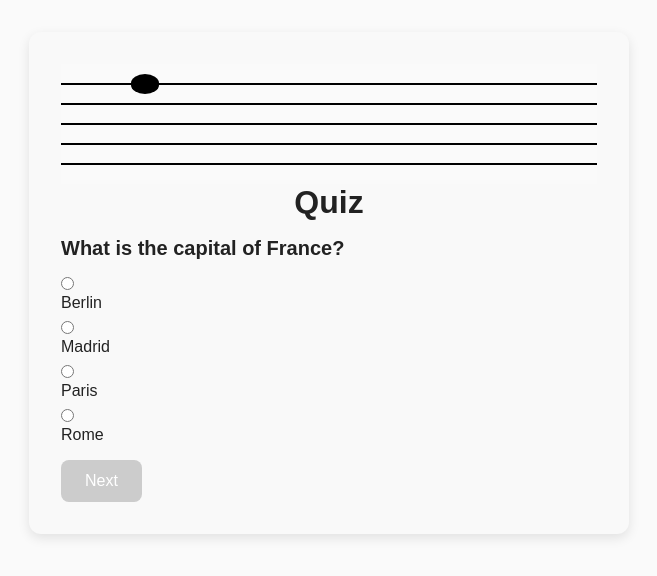
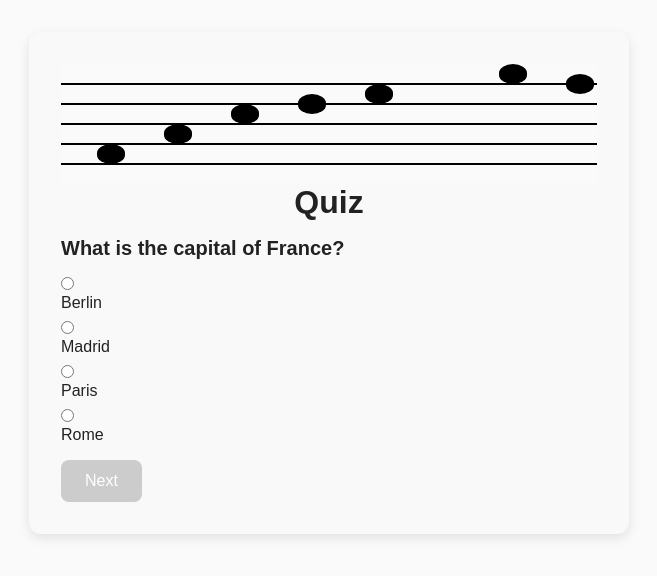
Before and after one commit to w-gluza/ghostnote, a Next.js app: page /quiz in a window 1280 px wide. Shown: the top 576 px of the page, without its empty margins (311-968 px from the left). Built offline with nearby package versions, Linux system fonts and the light colour scheme.

Commit message:
maping work in progress

```diff
--- a/app/common/MusicStaff/MusicStaff.tsx
+++ b/app/common/MusicStaff/MusicStaff.tsx
@@ -1,15 +1,24 @@
 import React from "react";
 import styles from "./MusicStaff.module.css";
 import Note from "../Note/Note";
+import { midiPositionMap } from "../../utils/midiMap"; // adjust path as needed
 
 const MusicStaff = () => (
   <div className={styles.staff}>
+    {/* Staff lines */}
     <div className={styles.line} />
     <div className={styles.line} />
     <div className={styles.line} />
     <div className={styles.line} />
     <div className={styles.line} />
-    <Note row={2} column={3} />
+    {/* Test notes */}
+    <Note row={midiPositionMap[36]} column={2} /> {/* Bass Drum */}
+    <Note row={midiPositionMap[41]} column={4} /> {/* Floor Tom 3 */}
+    <Note row={midiPositionMap[38]} column={6} /> {/* Snare */}
+    <Note row={midiPositionMap[45]} column={8} /> {/* Rack Tom 2 */}
+    <Note row={midiPositionMap[48]} column={10} /> {/* Rack Tom 1 */}
+    <Note row={midiPositionMap[42]} column={14} /> {/* Hi Hat */}
+    <Note row={midiPositionMap[51]} column={16} /> {/* Ride */}
   </div>
 );
 
--- a/app/utils/midiMap.ts
+++ b/app/utils/midiMap.ts
@@ -1,49 +1,48 @@
 export type MidiNoteValue =
   | 36 // Bass Drum
+  | 38 // Snare Drum
   | 41 // Floor Tom
-  | 38 // Snare Drum
-  | 48 // Rack Tom
+  | 45 // Tom 2 (Low Tom)
+  | 48 // Tom 1 (High Tom / Rack Tom)
   | 42 // Hi-Hat (Closed)
   | 49 // Crash Cymbal
-  | 51 // Ride Cymbal
-  | 55 // Splash Cymbal
-  | 52; // China Cymbal
+  | 51; // Ride Cymbal
 
 export const midiNoteMap: Record<MidiNoteValue, string> = {
   36: "Bass Drum",
+  38: "Snare Drum",
   41: "Floor Tom",
-  38: "Snare Drum",
-  48: "Rack Tom",
+  45: "Tom 2 (Low Rack Tom)",
+  48: "Tom 1 (High Rack Tom)",
   42: "Hi-Hat (Closed)",
   49: "Crash Cymbal",
   51: "Ride Cymbal",
-  55: "Splash Cymbal",
-  52: "China Cymbal",
 };
 
-export const midiPositionMap: Record<MidiNoteValue, number> = {
-  // 🎶 Above the top line
-  49: 1, // Crash Cymbal (space above line 5)
-  55: 1, // Splash Cymbal (same zone)
-  52: 1, // China Cymbal
+export const midiPositionMap: Record<number, number> = {
+  // Crash cymbal
+  49: 1,
 
-  // 🥁 Line 5 (top line)
-  42: 2, // Hi-Hat (Closed)
+  // Closed Hi-Hat
+  42: 1,
 
-  // 🎶 Space between lines 5 and 4
-  51: 3, // Ride Cymbal
+  // Ride cymbal
+  51: 2,
 
-  // 🥁 Line 4
-  38: 4, // Snare Drum
+  // Snare Drum
+  38: 5,
 
-  // 🎶 Space between lines 4 and 3
-  48: 5, // Rack Tom
+  // Rack Tom 1
+  48: 3,
 
-  // 🥁 Line 3 (middle line)
-  41: 6, // Floor Tom
+  // Rack Tom 2
+  45: 4,
 
-  // 🎶 Space below bottom line (Line 1)
-  36: 9, // Bass Drum
+  // Floor Tom 3
+  41: 7,
+
+  // Bass Drum (Kick): Bottom space below staff
+  36: 9,
 };
 
 export const velocityLabelMap: Record<VelocityValue, string> = {
```
